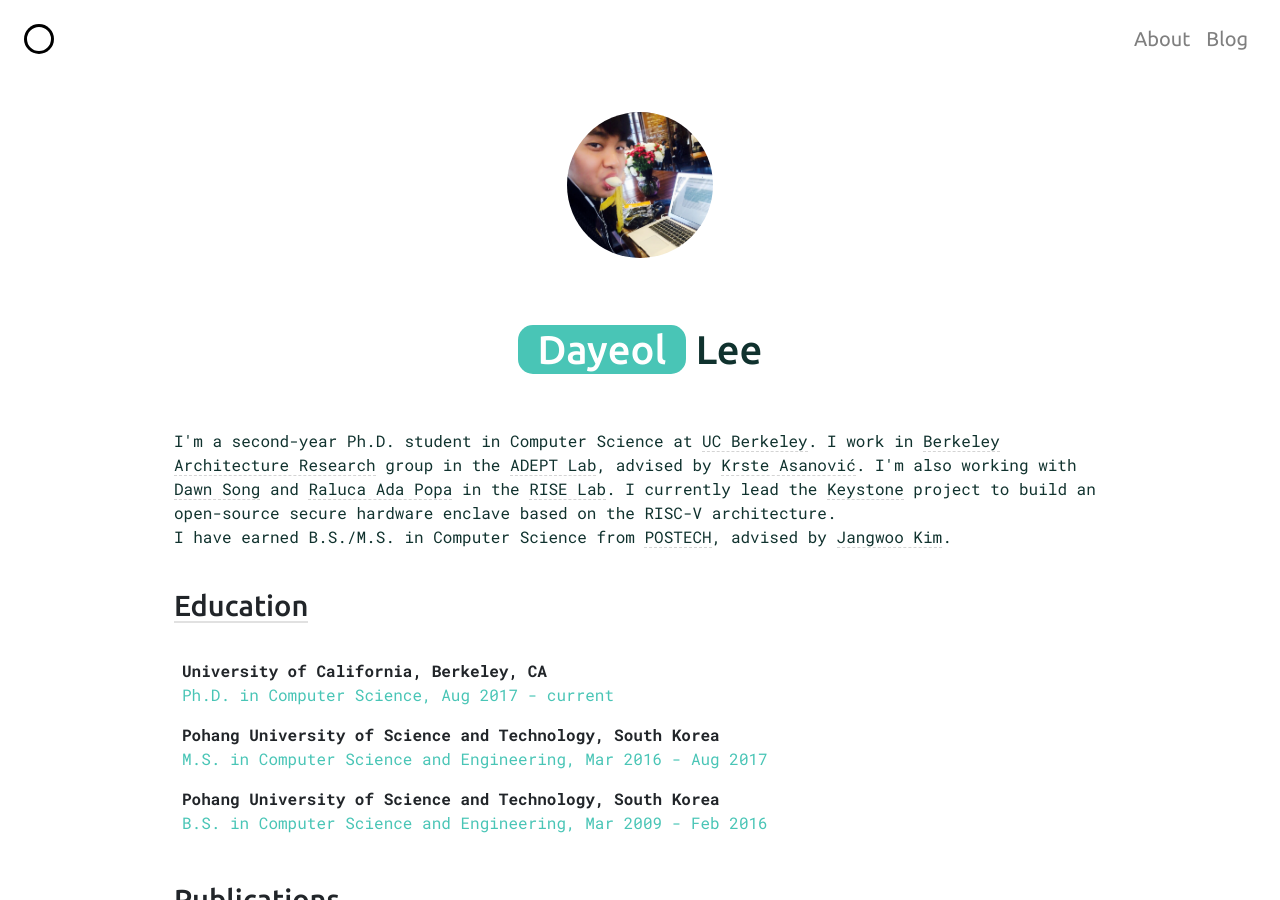
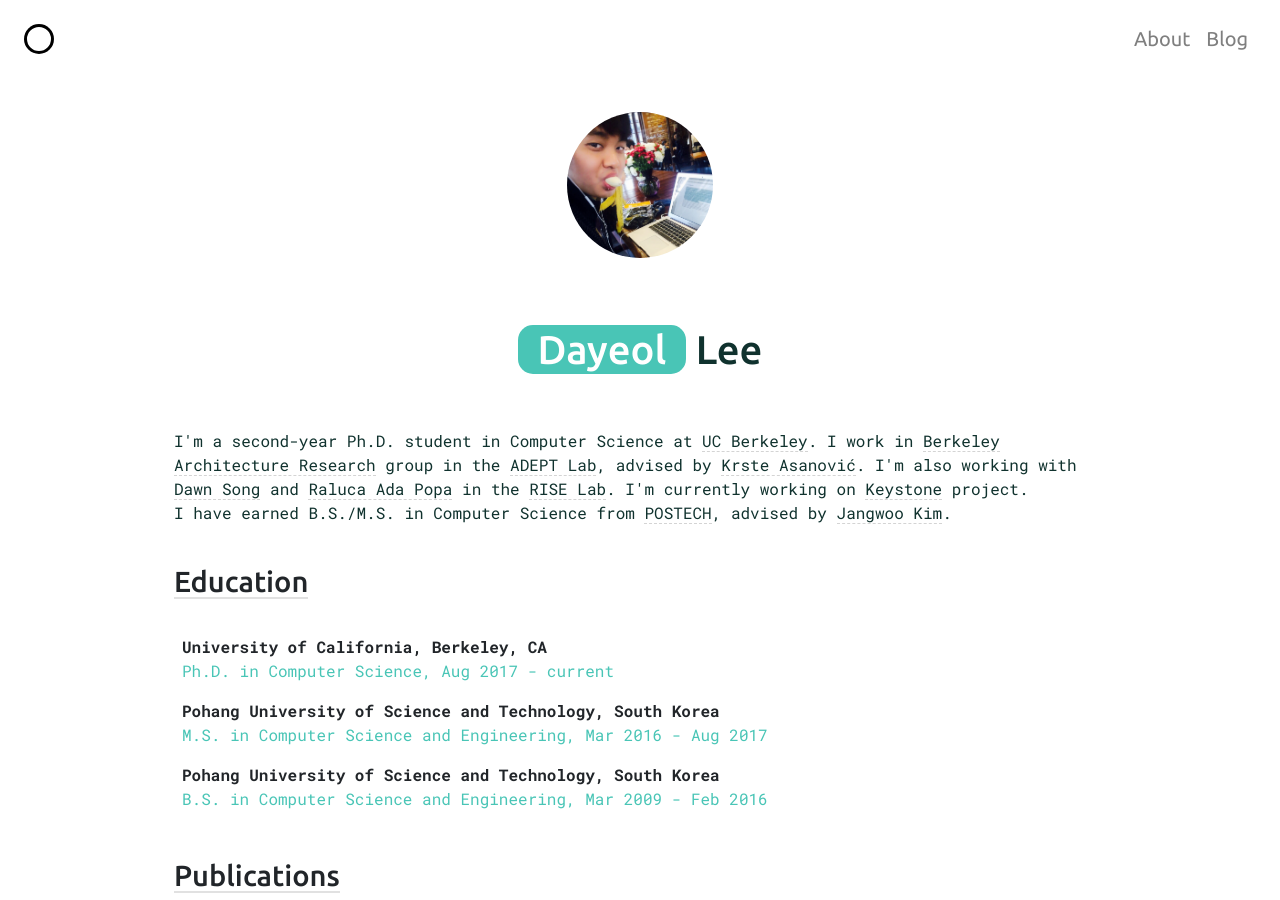
Before and after one commit to dayeol/dayeol.github.io, a Jekyll site: the page built from index.html, in a window 1280 px wide and 900 px high. Built offline with Jekyll 4.4.1, drawn with Linux system fonts in a browser that asks for light colours; nearby versions of some CDN libraries.

Commit message:
rephrase

```diff
--- a/index.html
+++ b/index.html
@@ -23,8 +23,7 @@ layout: default
 			I work in <a href="https://bar.eecs.berkeley.edu">Berkeley Architecture Research</a> group in
 			the <a href="https://adept.eecs.berkeley.edu/">ADEPT Lab</a>, advised by <a href="https://people.eecs.berkeley.edu/~krste/">Krste Asanović</a>.
 			I'm also working with <a href="https://people.eecs.berkeley.edu/~dawnsong/">Dawn Song</a> and <a href="https://people.eecs.berkeley.edu/~raluca/">Raluca Ada Popa</a> in the <a href="http://rise.cs.berkeley.edu">RISE Lab</a>.
-			I currently lead the <a href="https://keystone-enclave.github.io">Keystone</a> project to build an open-source secure hardware enclave
-			based on the RISC-V architecture.
+			I'm currently working on <a href="https://keystone-enclave.org">Keystone</a> project.
 			<br/>
 			I have earned B.S./M.S. in Computer Science from
 			<a href="http://postech.ac.kr/eng/">POSTECH</a>, advised by
```
